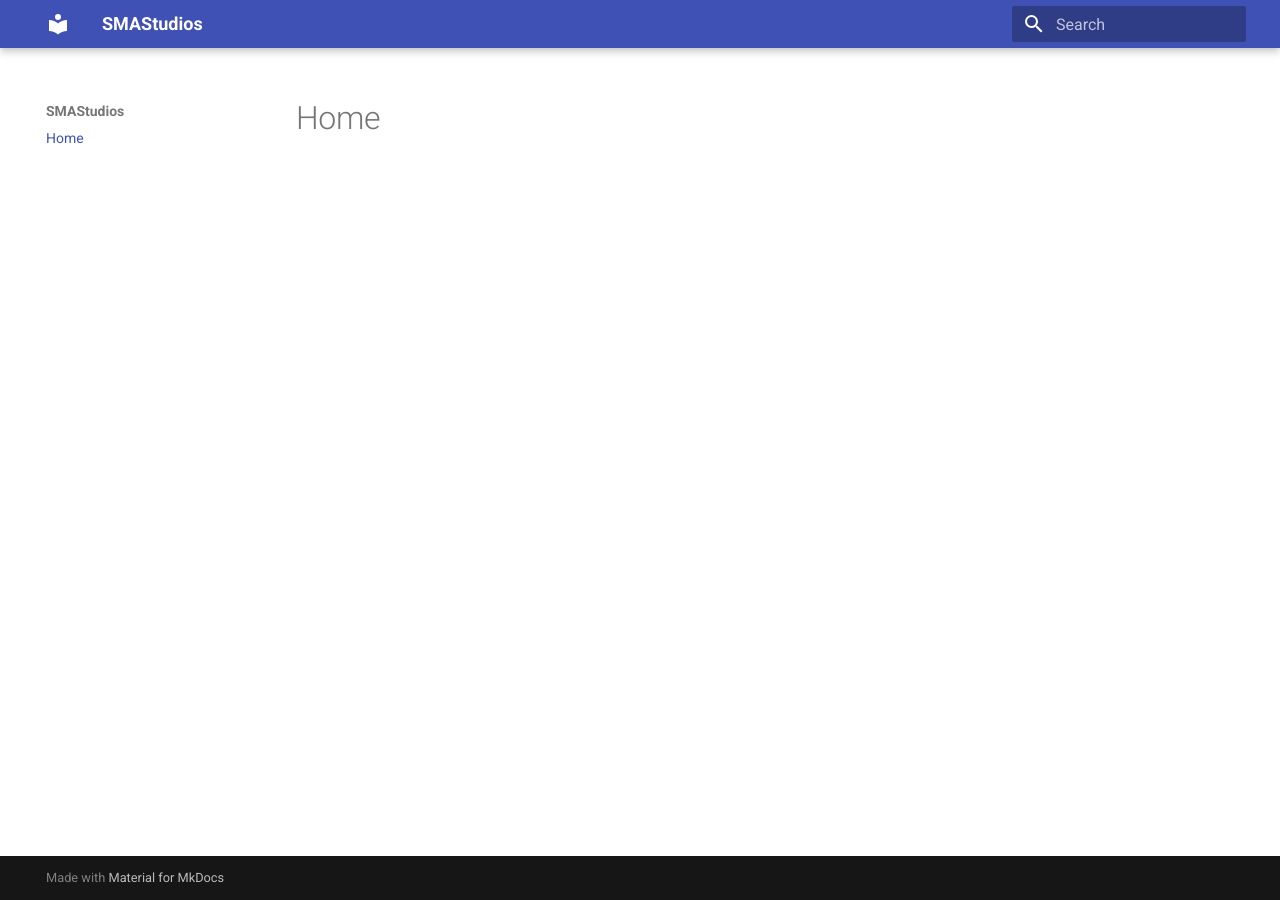
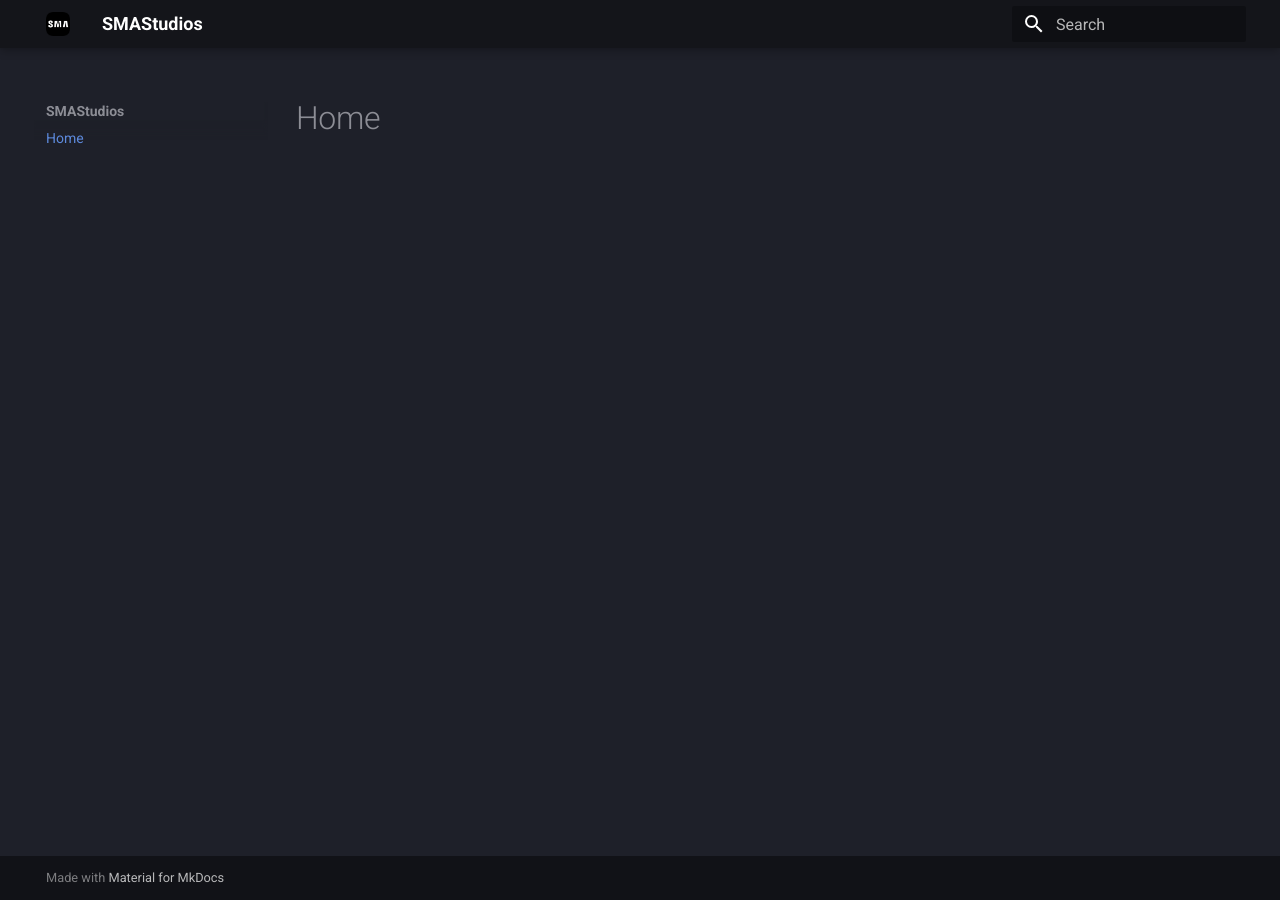
Before and after one commit to SMAStudiosAU/SMAStudiosAU.github.io, an MkDocs documentation site: the page built from docs/index.md, in a window 1280 px wide. Built offline with MkDocs 1.6.1 and Material for MkDocs 9.7.7, drawn with Linux system fonts in a browser that asks for light colours.

Commit message:
add logo and theming

```diff
--- /dev/null
+++ b/docs/css/extra.css
@@ -0,0 +1,3 @@
+[data-md-color-scheme="slate"] {
+    --md-hue: 230;
+}
--- a/mkdocs.yml
+++ b/mkdocs.yml
@@ -2,3 +2,10 @@ site_name: SMAStudios
 site_url: https://smastudiosau.github.io
 theme:
   name: material
+  palette:
+    scheme: slate
+    primary: black
+  logo: assets/sma.png
+
+extra_css:
+  - css/extra.css
```
Also changed, not shown: docs/assets/sma.png (added).
